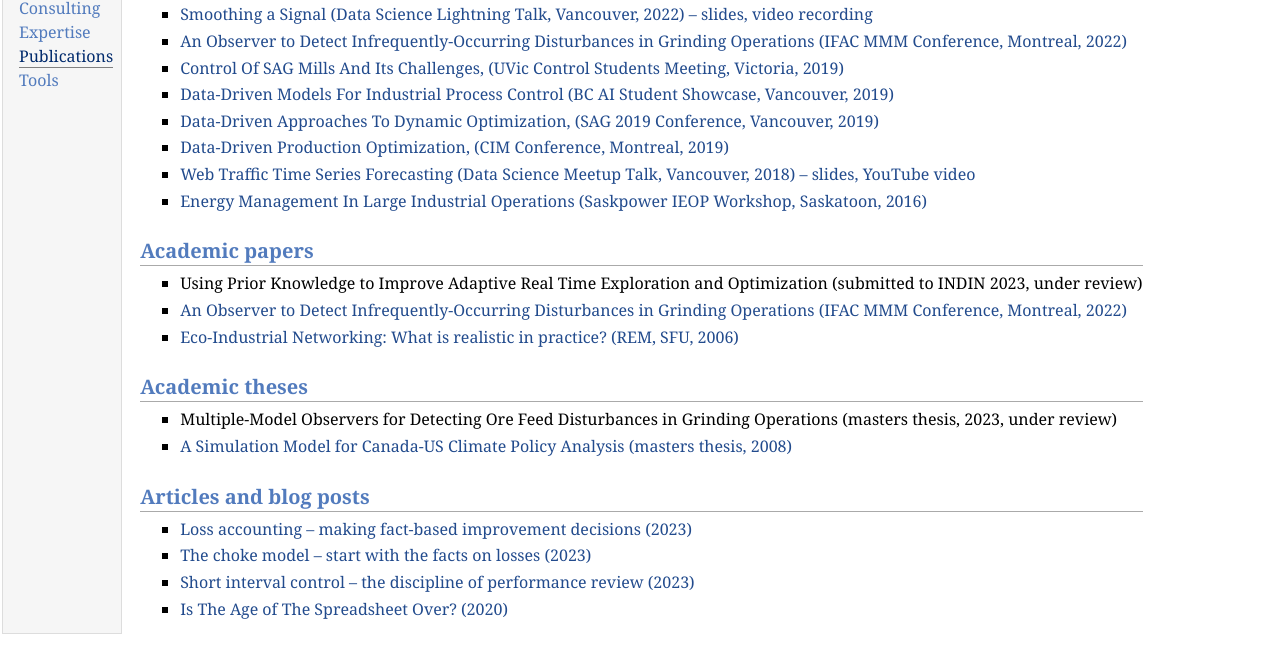
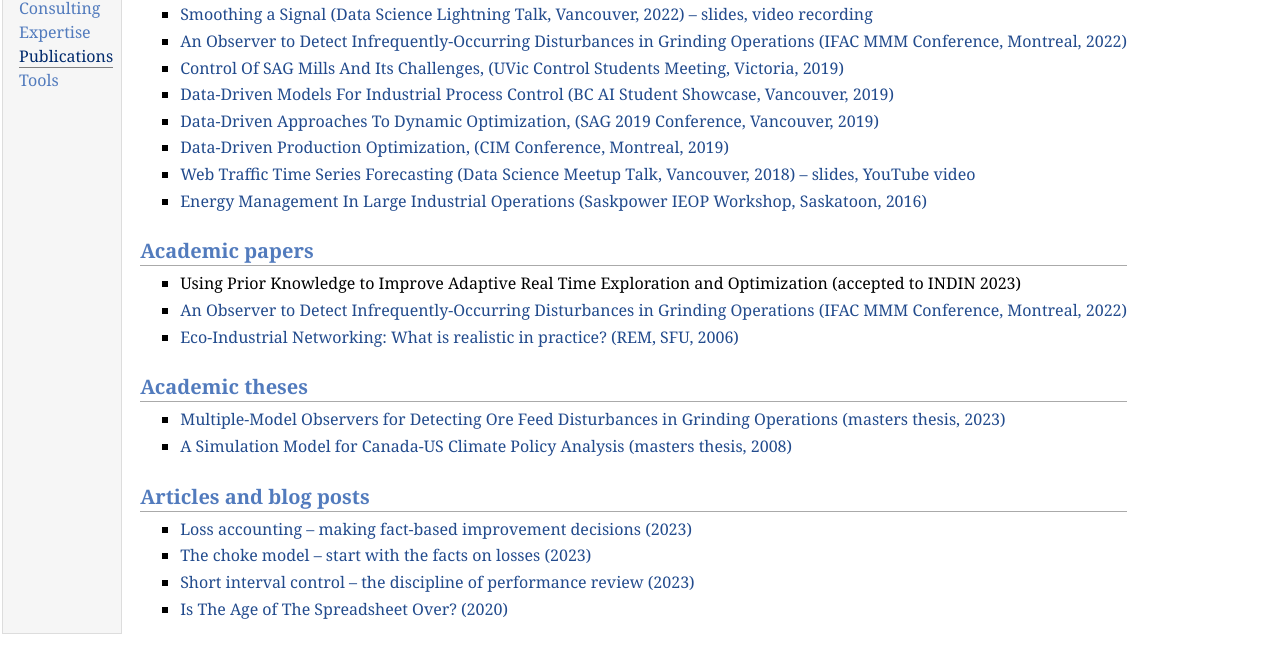
Before and after one commit to basicmachines/basicmachines.github.io, a plain HTML site: page publications.html in a window 1280 px wide. Shown: the part 104-762 px from the top of the page. Drawn offline with Linux system fonts and the light colour scheme.

Commit message:
Link to masters thesis

```diff
--- a/publications.html
+++ b/publications.html
@@ -52,7 +52,7 @@
 </ul>
 <h2>Academic papers</h2>
 <ul>
-<li><p>Using Prior Knowledge to Improve Adaptive Real Time Exploration and Optimization (submitted to INDIN 2023, under review)
+<li><p>Using Prior Knowledge to Improve Adaptive Real Time Exploration and Optimization (accepted to INDIN 2023)
 </p>
 </li>
 <li><p><a href="https://www.sciencedirect.com/science/article/pii/S2405896322014677" target=&ldquo;blank&rdquo;>An Observer to Detect Infrequently-Occurring Disturbances in Grinding Operations (IFAC MMM Conference, Montreal, 2022)</a>
@@ -64,7 +64,7 @@
 </ul>
 <h2>Academic theses</h2>
 <ul>
-<li><p>Multiple-Model Observers for Detecting Ore Feed Disturbances in Grinding Operations (masters thesis, 2023, under review)
+<li><p><a href="http://hdl.handle.net/20.500.11794/118186" target=&ldquo;blank&rdquo;>Multiple-Model Observers for Detecting Ore Feed Disturbances in Grinding Operations (masters thesis, 2023)</a>
 </p>
 </li>
 <li><p><a href="http://rem-main.rem.sfu.ca/theses/TubbsWilliam_2008_MRM457.pdf" target=&ldquo;blank&rdquo;>A Simulation Model for Canada-US Climate Policy Analysis (masters thesis, 2008)</a>
```
Also changed, not shown: 1 other file.
